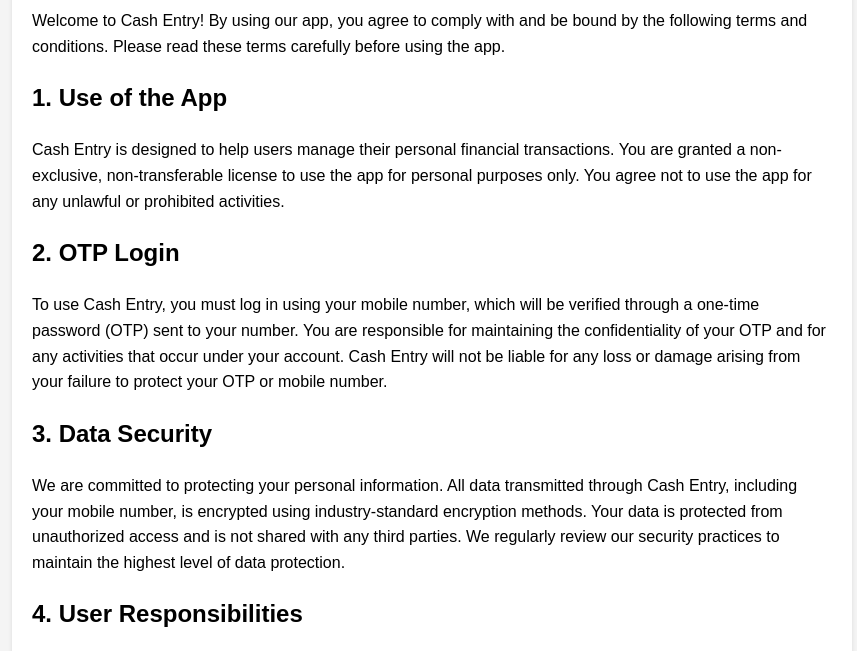
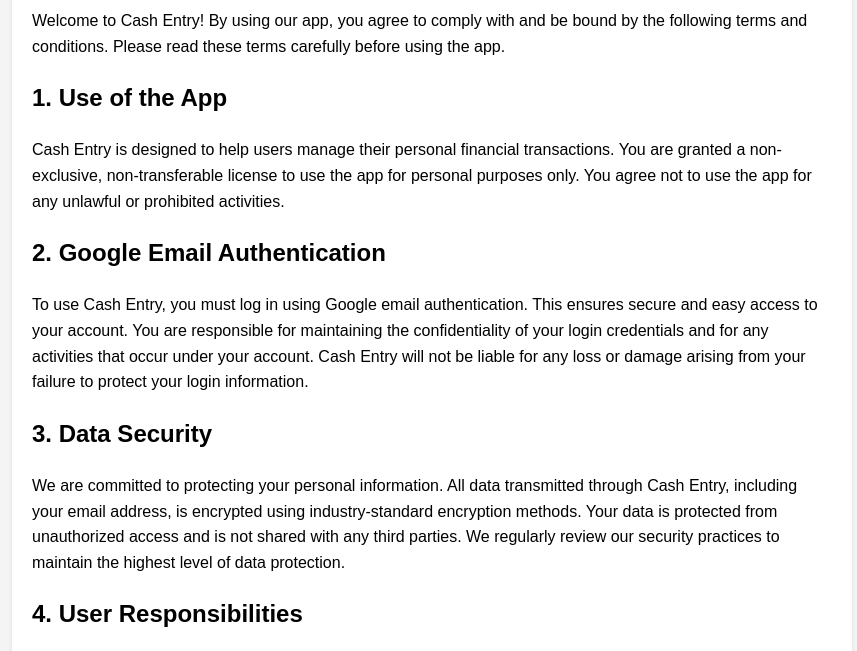
Before and after one commit to hkmonumeena/cash_entry_backend, a website: page public/terms_conditions.html in a window 1280 px wide. Shown: the part 126-777 px from the top of the page, without its empty margins (208-1065 px from the left). Drawn offline with Linux system fonts and the light colour scheme.

```diff
--- a/public/terms_conditions.html
+++ b/public/terms_conditions.html
@@ -35,14 +35,14 @@
             Cash Entry is designed to help users manage their personal financial transactions. You are granted a non-exclusive, non-transferable license to use the app for personal purposes only. You agree not to use the app for any unlawful or prohibited activities.
         </p>
 
-        <h2>2. OTP Login</h2>
+        <h2>2. Google Email Authentication</h2>
         <p>
-            To use Cash Entry, you must log in using your mobile number, which will be verified through a one-time password (OTP) sent to your number. You are responsible for maintaining the confidentiality of your OTP and for any activities that occur under your account. Cash Entry will not be liable for any loss or damage arising from your failure to protect your OTP or mobile number.
+            To use Cash Entry, you must log in using Google email authentication. This ensures secure and easy access to your account. You are responsible for maintaining the confidentiality of your login credentials and for any activities that occur under your account. Cash Entry will not be liable for any loss or damage arising from your failure to protect your login information.
         </p>
 
         <h2>3. Data Security</h2>
         <p>
-            We are committed to protecting your personal information. All data transmitted through Cash Entry, including your mobile number, is encrypted using industry-standard encryption methods. Your data is protected from unauthorized access and is not shared with any third parties. We regularly review our security practices to maintain the highest level of data protection.
+            We are committed to protecting your personal information. All data transmitted through Cash Entry, including your email address, is encrypted using industry-standard encryption methods. Your data is protected from unauthorized access and is not shared with any third parties. We regularly review our security practices to maintain the highest level of data protection.
         </p>
 
         <h2>4. User Responsibilities</h2>
@@ -84,7 +84,7 @@
         </p>
 
         <p>
-            These Terms and Conditions are effective as of [Date].
+            These Terms and Conditions are effective as of 01-09-2024.
         </p>
     </div>
 </body>
```
